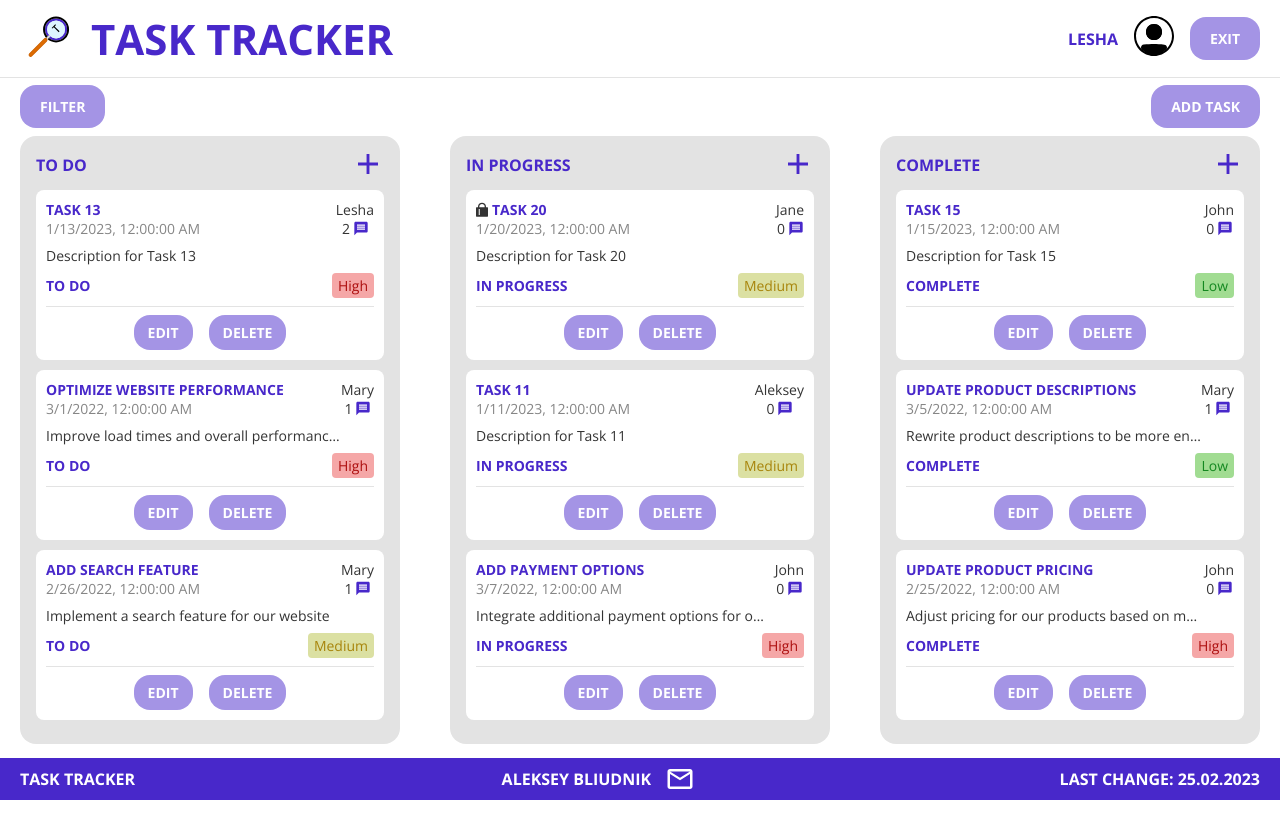
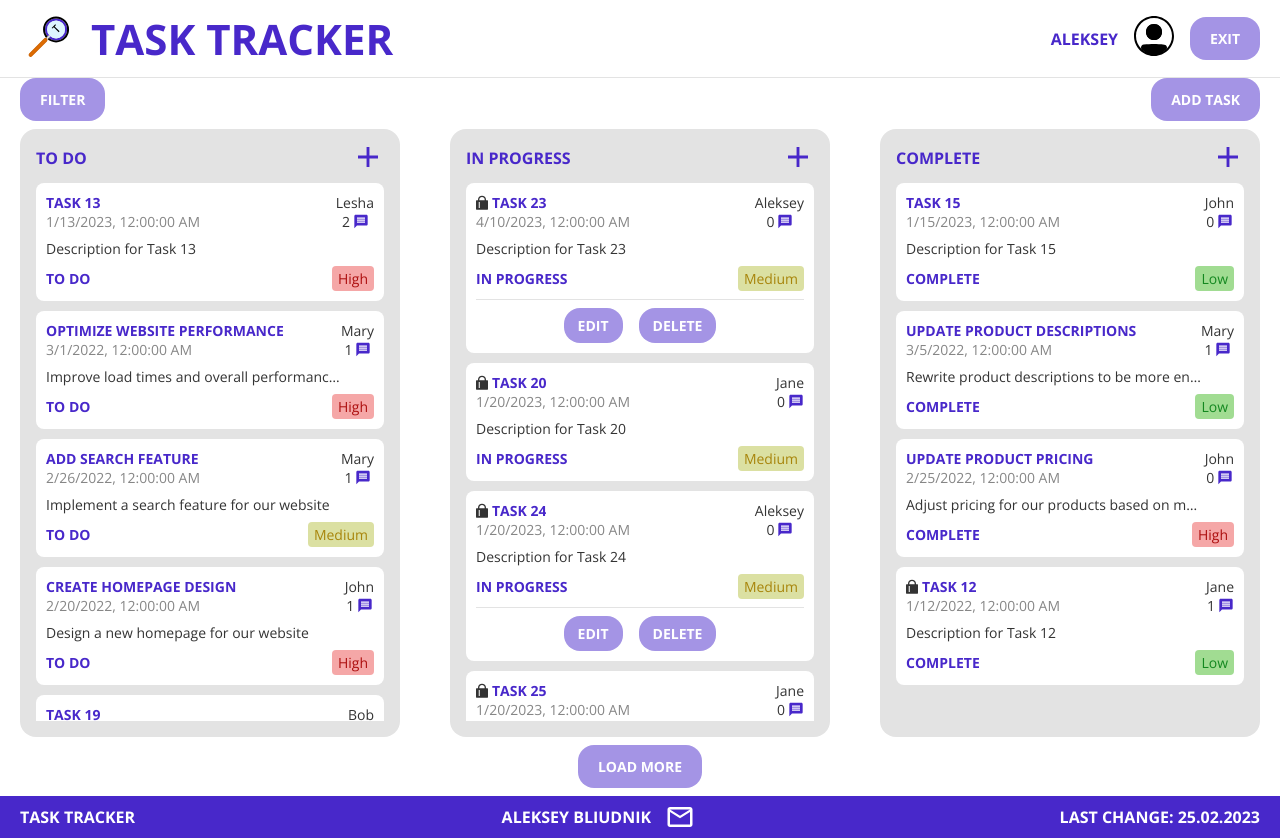
Before and after one commit to Giotu/DataMola-2023, a website: page UI/main.html in a window 1280 px wide. Before the commit the page ends 800 px from the top, so only its background shows below. Drawn offline with nearby package versions, Linux system fonts and the light colour scheme.

Commit message:
fix: fixed some functionality using comments from the Pull requests

```diff
--- a/UI/assets/styles/style.css
+++ b/UI/assets/styles/style.css
@@ -321,6 +321,11 @@ textarea {
     align-self: center;
 }
 
+.btn-load:disabled {
+    opacity: 0.5;
+    cursor: not-allowed;
+}
+
 .footer {
     background: var(--color-primary);
 }
--- a/js/script.js
+++ b/js/script.js
@@ -3,6 +3,13 @@
 /* eslint-disable no-shadow */
 /* eslint-disable class-methods-use-this */
 /* eslint-disable no-underscore-dangle */
+
+const statusTask = {
+  toDo: 'To Do',
+  inProgress: 'In progress',
+  complete: 'Complete',
+};
+
 const tasks = [
   {
     id: '1',
@@ -318,6 +325,61 @@ const tasks = [
     id: '20',
     name: 'Task 20',
     description: 'Description for Task 20',
+    createdAt: new Date('2023-01-20'),
+    assignee: 'Jane',
+    status: 'In progress',
+    priority: 'Medium',
+    isPrivate: true,
+    comments: [],
+  },
+  {
+    id: '23',
+    name: 'Task 23',
+    description: 'Description for Task 23',
+    createdAt: new Date('2023-04-10'),
+    assignee: 'Aleksey',
+    status: 'In progress',
+    priority: 'Medium',
+    isPrivate: true,
+    comments: [],
+  },
+  {
+    id: '24',
+    name: 'Task 24',
+    description: 'Description for Task 24',
+    createdAt: new Date('2023-01-20'),
+    assignee: 'Aleksey',
+    status: 'In progress',
+    priority: 'Medium',
+    isPrivate: true,
+    comments: [],
+  },
+  {
+    id: '25',
+    name: 'Task 25',
+    description: 'Description for Task 25',
+    createdAt: new Date('2023-01-20'),
+    assignee: 'Jane',
+    status: 'In progress',
+    priority: 'Medium',
+    isPrivate: true,
+    comments: [],
+  },
+  {
+    id: '26',
+    name: 'Task 26',
+    description: 'Description for Task 26',
+    createdAt: new Date('2023-01-20'),
+    assignee: 'Jane',
+    status: 'In progress',
+    priority: 'Medium',
+    isPrivate: true,
+    comments: [],
+  },
+  {
+    id: '27',
+    name: 'Task 27',
+    description: 'Description for Task 27',
     createdAt: new Date('2023-01-20'),
     assignee: 'Jane',
     status: 'In progress',
@@ -649,43 +711,37 @@ class TaskFeedView {
     }
 
     document.querySelectorAll('.list-task__add').forEach((btn) => {
-      if (this.user) {
-        btn.hidden = false;
-      } else {
-        btn.hidden = true;
-      }
+      btn.hidden = !this.user;
     });
 
     const listsTasks = this.container.querySelectorAll('.list-task');
-    const listTasksToDo = listsTasks[0];
-    const listTasksInProgress = listsTasks[1];
-    const listTasksComplete = listsTasks[2];
+    const [listTasksToDo, listTasksInProgress, listTasksComplete] = listsTasks;
     const btnLoad = document.querySelector('.btn-load');
-    btnLoad.hidden = true;
+    btnLoad.disabled = true;
 
-    const taskFilter = array.reduce((next, curr) => {
-      if (!(curr.status in next)) {
-        next[curr.status] = [];
+    const taskFilter = array.reduce((acc, curr) => {
+      if (!(curr.status in acc)) {
+        acc[curr.status] = [];
       }
-      next[curr.status].push(curr);
-      return next;
+      acc[curr.status].push(curr);
+      return acc;
     }, {});
 
-    this.createListTask(listTasksToDo, taskFilter['To Do']);
-    this.createListTask(listTasksInProgress, taskFilter['In progress']);
-    this.createListTask(listTasksComplete, taskFilter.Complete);
+    this.createListTask(listTasksToDo, taskFilter[statusTask.toDo]);
+    this.createListTask(listTasksInProgress, taskFilter[statusTask.inProgress]);
+    this.createListTask(listTasksComplete, taskFilter[statusTask.complete]);
 
     Object.values(taskFilter).forEach((arr) => {
       if (arr.length > this.limit) {
-        btnLoad.hidden = false;
+        btnLoad.disabled = false;
       }
     });
     return true;
   }
 
   createListTask(listTask, arrayTasks) {
-    const list = listTask;
-    list.innerHTML = arrayTasks.map((elem) => `<div class="task-card" data-id =${elem.id}>
+    listTask.innerHTML = arrayTasks.map((elem) => `
+    <div class="task-card" data-id =${elem.id}>
       <div class="task-card__header">
           <div class="task-card__title-date">
               <div class="task-card__title-privacy">
@@ -710,7 +766,7 @@ class TaskFeedView {
           <div class="task-card__status task-card__title">${elem.status}</div>
           <div class="task-card__progress ${elem.priority.toLowerCase()}-status">${elem.priority}</div>
       </div>
-      ${this.user ? `<span class="line"></span>
+      ${this.user === elem.assignee ? `<span class="line"></span>
       <div class="task-card__buttons">
           <button class="task-card__button button">edit</button>
           <button class="task-card__button button btn-delete">delete</button>
@@ -729,7 +785,8 @@ class TaskView {
   }
 
   display(task) {
-    this.container.innerHTML = `<div class="task-page__task-card task-card">
+    this.container.innerHTML = `
+    <div class="task-page__task-card task-card">
       <div class="task-page__btn-link"><a class="task-page__link" href="main.html">&#8656; Return back</a>
         <div class="task-card__buttons">
             <button class="task-page__btn task-card__button button">edit</button>
@@ -846,10 +903,7 @@ const taskView = new TaskView('.task-page');
 
 const controller = new TasksController(collection, header, taskFeed, taskView);
 
-// Авторизация
-controller.setCurrentUser('Lesha');
-
-// события с доской задач, кроме редактирования
+controller.setCurrentUser('Aleksey');
 
 document.querySelectorAll('.list-task').forEach((list) => {
   list.addEventListener('click', (e) => {
```
Also changed, not shown: UI/main.html (+2 -2 lines). Lines whose indentation alone changed are shown as unchanged.
